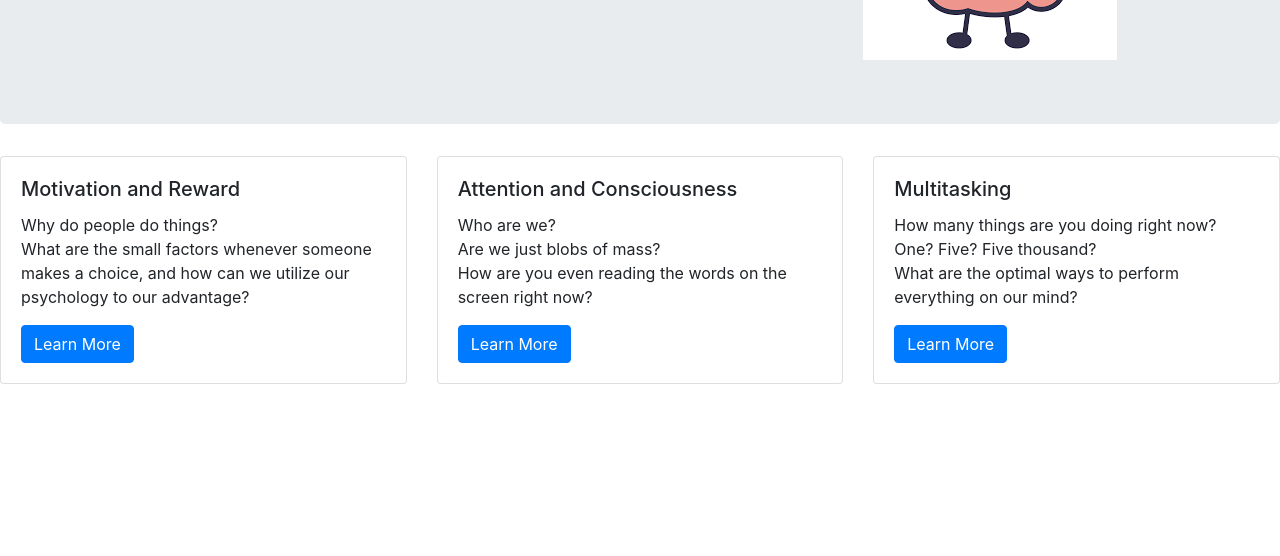
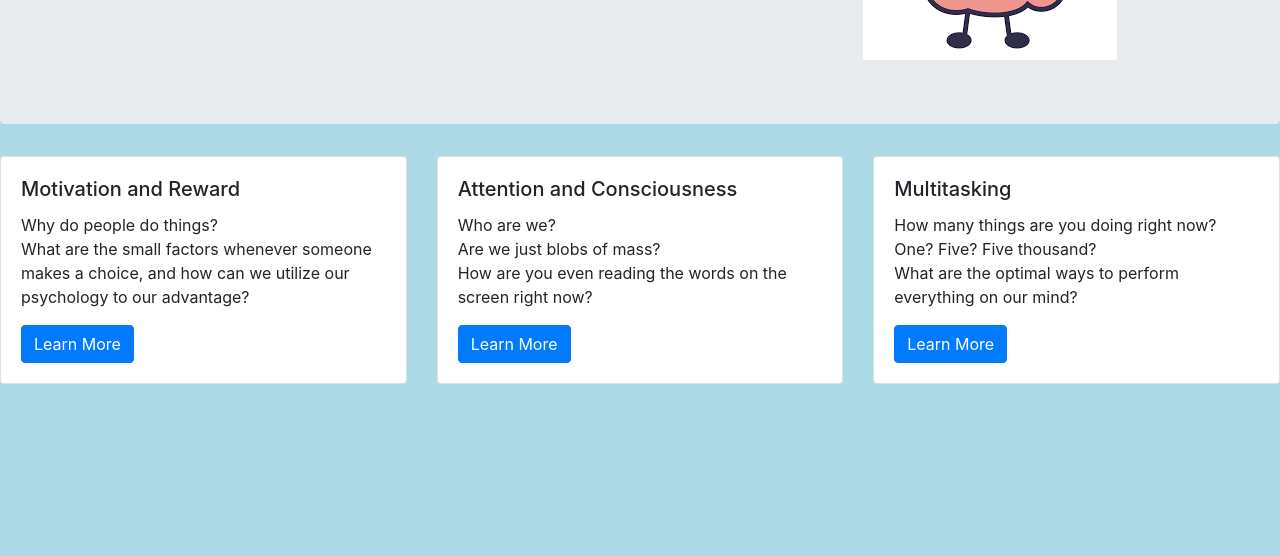
Before and after one commit to jameslai409/cognitive-psy, a plain HTML site: page index.html in a window 1280 px wide. Shown: the part 244-800 px from the top of the page. Drawn offline with nearby package versions, Linux system fonts and the light colour scheme.

Commit message:
Update style.css

```diff
--- a/style.css
+++ b/style.css
@@ -1,3 +1,3 @@
-.frontpage {
-  background-color: blue;
+body {
+  background-color: lightblue;
 }
```
